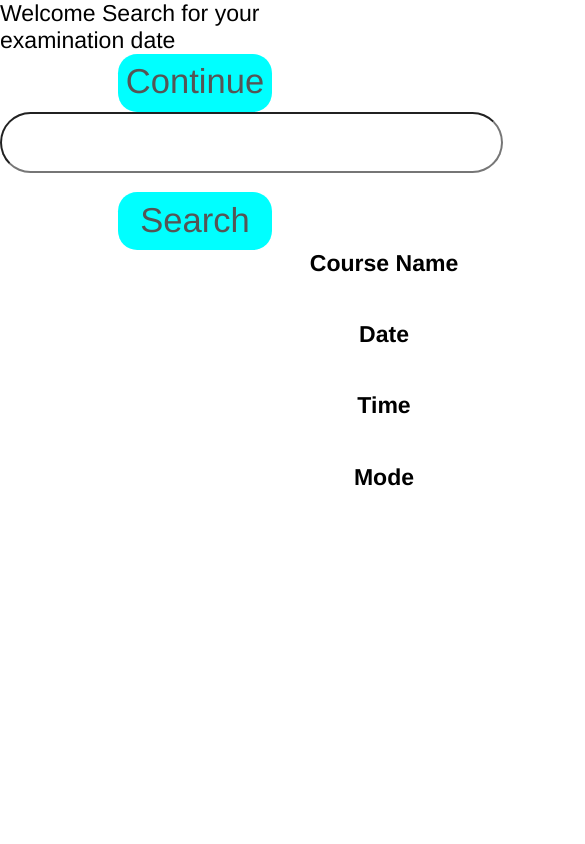
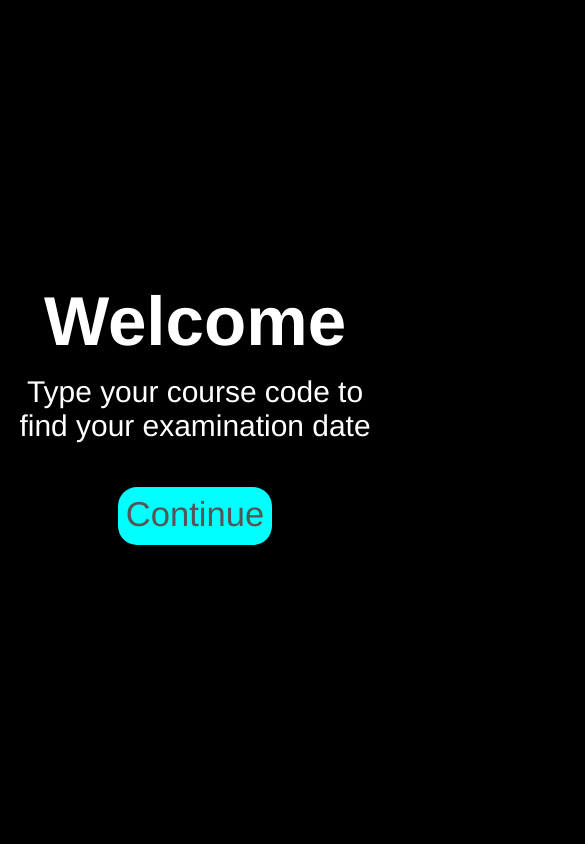
Before and after one commit to mukadas026/UG-Exam-Timetable, a plain HTML site: page index.html in a window 390 px wide. Shown: the top 844 px of the page, 585 px wide, since content can reach past the window. Drawn offline with Linux system fonts and the light colour scheme.

Commit message:
added mobile layout

```diff
--- a/index.css
+++ b/index.css
@@ -6,6 +6,8 @@ body, *{
     padding: 0;
     margin: 0;
     font-size: 1.2rem;
+    background: black;
+    color: white;
     font-family: 'Franklin Gothic Medium', 'Arial Narrow', Arial, sans-serif;
 }
 
@@ -15,7 +17,7 @@ body, *{
     grid-template-columns: 1fr;
     grid-auto-rows: 100vh;
     scroll-behavior: smooth;
-    background: black;
+
 }
 
 #welcome{
@@ -26,7 +28,7 @@ body, *{
     justify-content: center;
     align-items: center;
     /* background: black; */
-    color: white;
+    /* color: white; */
 }
 .content{
     text-align: center;
@@ -107,6 +109,14 @@ body, *{
     height: 3.5rem;
     border-bottom: .25rem solid white;
 }
+.data h1{
+    width: fit-content;
+    margin: auto;
+    /* border: .21rem solid white; */
+    border-top: transparent;
+    border-radius: 0.31rem;
+    transform: rotateX(-40deg);
+}
 
 .fade{
     animation: fade-in 1s linear forwards;
@@ -124,23 +134,67 @@ body, *{
 @media(max-width: 500px){
     #main{
         all: unset;
+        text-align: center;
     }
     #welcome{
         all: unset;
+        height: 100vh;
+        display: grid;
+        grid-template-rows: 1fr 1fr 1fr;
+
     }
     .content{
         all: unset;
+        grid-row: 2;
+        display: grid;
+        grid-template-rows: 1fr 1fr 1fr;
     }
     #heading{
         all: unset;
+        font-size: 300%;
+        font-weight: 900;
+        display: block;
+        grid-row: 1;
     }
     #instruction{
         all: unset;
+        font-size: 130%;
+        grid-row: 2;
     }
     .btn{
+        grid-row: 3;
+    }
+    #search{
+        all: unset;
+        height: 100vh;
+        display: grid;
+        grid-template-rows: 1fr 1fr 8fr;
+        grid-template-columns: 1fr;
+    }
+    #search .content{
+        grid-row: 2;
+        width: fit-content;
+        margin: auto;
 
     }
-    #search{
-        all: unset
+    #field{
+        /* margin-top: 5rem; */
+    }
+    #search-box{
+        width: 20rem;
+        height: 2.5rem;
+        background: white;
+        color: black;
+        border-radius: .751rem;
+        outline: none;
+
+
+    }
+    .output{
+        grid-row: 3;
+    }
+    .data{
+        width: 100vw;
+        height: 4rem;
     }
 }
--- a/index.html
+++ b/index.html
@@ -14,7 +14,7 @@
         <section id="welcome">
             <div class="content">
             <h1 id="heading">Welcome</h1>
-            <p id="instruction">Search for your examination date</p>
+            <p id="instruction">Type your course code to find your examination date</p>
             <a href="#search" id="link" class="btn">Continue</a>
             </div>
         </section>
--- a/index.js
+++ b/index.js
@@ -27,7 +27,7 @@ fetch('./timetable.json')
       if(obj.hasOwnProperty('Time')){
         time = obj['Time'];
       }
-      if(String(obj.Code).toLowerCase() === String(search.value).toLowerCase()){
+      if(String(obj.Code).toLowerCase().includes(String(search.value).toLowerCase())){
 
           tdata[0].innerHTML = obj.Name;
           tdata[1].innerHTML = date;
```
